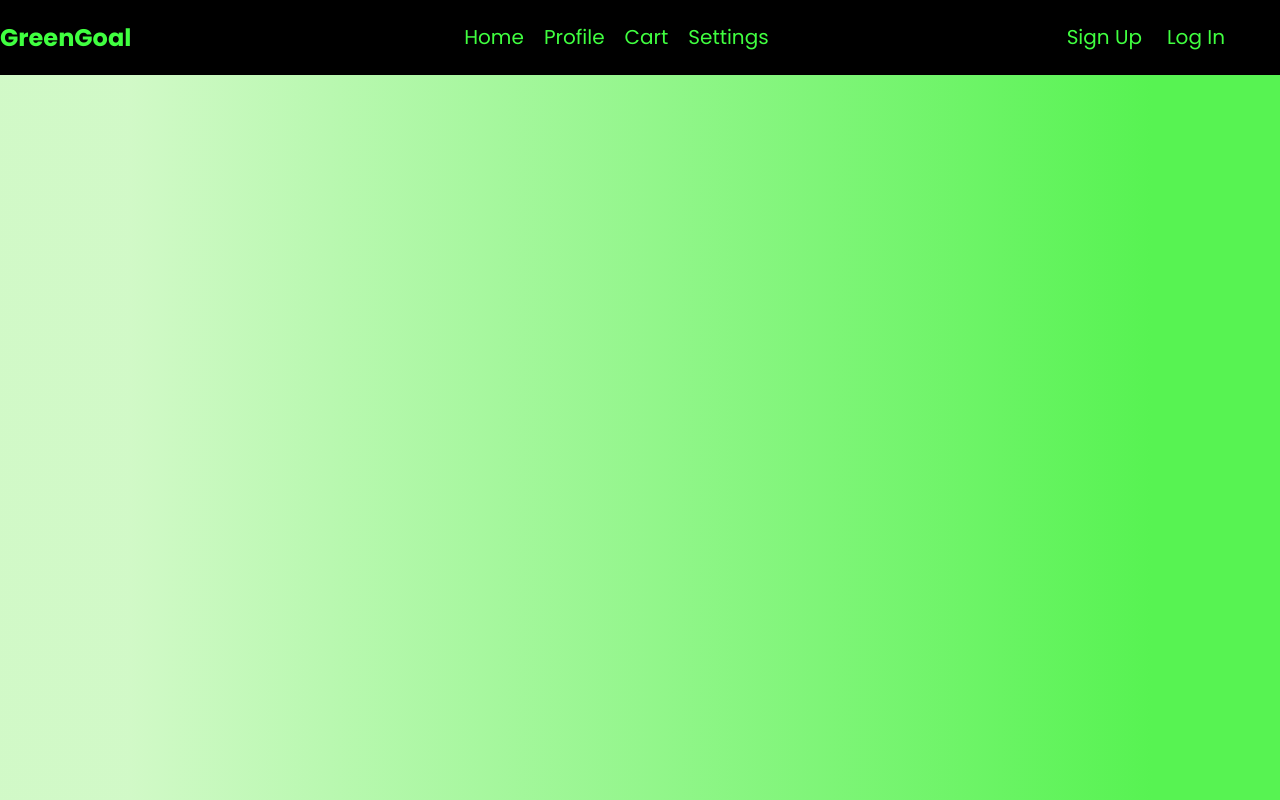
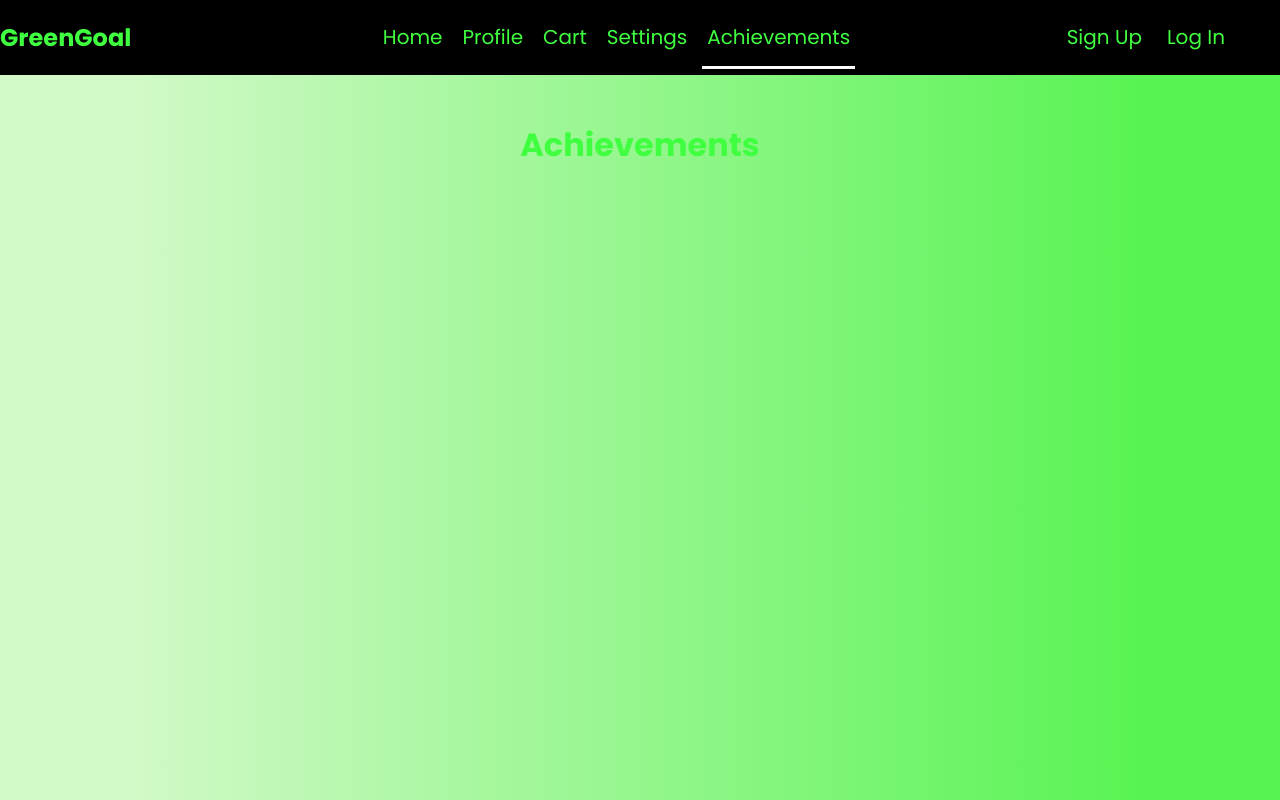
Before and after one commit to ZariProjects/Hack_Tues_GG, a React (Create React App) app in the folder green_goal/: page /achievements in a window 1280 px wide. Built offline with nearby package versions, Linux system fonts and the light colour scheme; a web font is replaced by a local one.

Commit message:
Achievemts Page Boiler Plate Init

```diff
--- a/green_goal/src/components/NavigationBar/NavigationBar.js
+++ b/green_goal/src/components/NavigationBar/NavigationBar.js
@@ -13,6 +13,7 @@ class Navbar extends Component {
                 <li><NavLink to="/profile" activeClassName="active">Profile</NavLink></li>
                 <li><NavLink to="/cart" activeClassName="active">Cart</NavLink></li>
                 <li><NavLink to="/settings" activeClassName="active">Settings</NavLink></li>
+                <li><NavLink to="/achievements" activeClassName="active">Achievements</NavLink></li>
                 </ul>
                 <NavLink to="/sign_up" activeClassName="active" className = "sep">Sign Up</NavLink>
                 <NavLink to="/log_in" activeClassName="active" className = "sep_1">Log In</NavLink>
--- a/green_goal/src/containers/Achievements/achievements.css
+++ b/green_goal/src/containers/Achievements/achievements.css
@@ -0,0 +1,3 @@
+.Achievements {
+    /* Tuka si Luw*/
+}
--- a/green_goal/src/containers/Achievements/achievements.js
+++ b/green_goal/src/containers/Achievements/achievements.js
@@ -0,0 +1,13 @@
+import React, { Component } from 'react';
+
+class Achievements extends Component {
+    render () {
+        return (
+            <div className="Achievements">
+                <h1>Achievements</h1>
+            </div>
+        )
+    }
+};
+
+export default Achievements;
--- a/green_goal/src/containers/App.js
+++ b/green_goal/src/containers/App.js
@@ -14,6 +14,7 @@ import SignUp from './SignUp/SignUp';
 import Profile from './Profile/Profile';
 import Login from './Login/Login';
 import * as actions from '../store/actions/index';
+import Achievements from './Achievements/Achievements';
 
 class App extends Component {
   render () {
@@ -27,6 +28,7 @@ class App extends Component {
     //if ( this.props.isAuthenticated ) {
       routes = (
         <Switch >
+          <Route path="/achievements" component={Achievements}/>
           <Route path="/log_in" component={Login} />
           <Route path="/profile" component={Profile} />
           <Route path="/sign_up" component={SignUp} />
```
